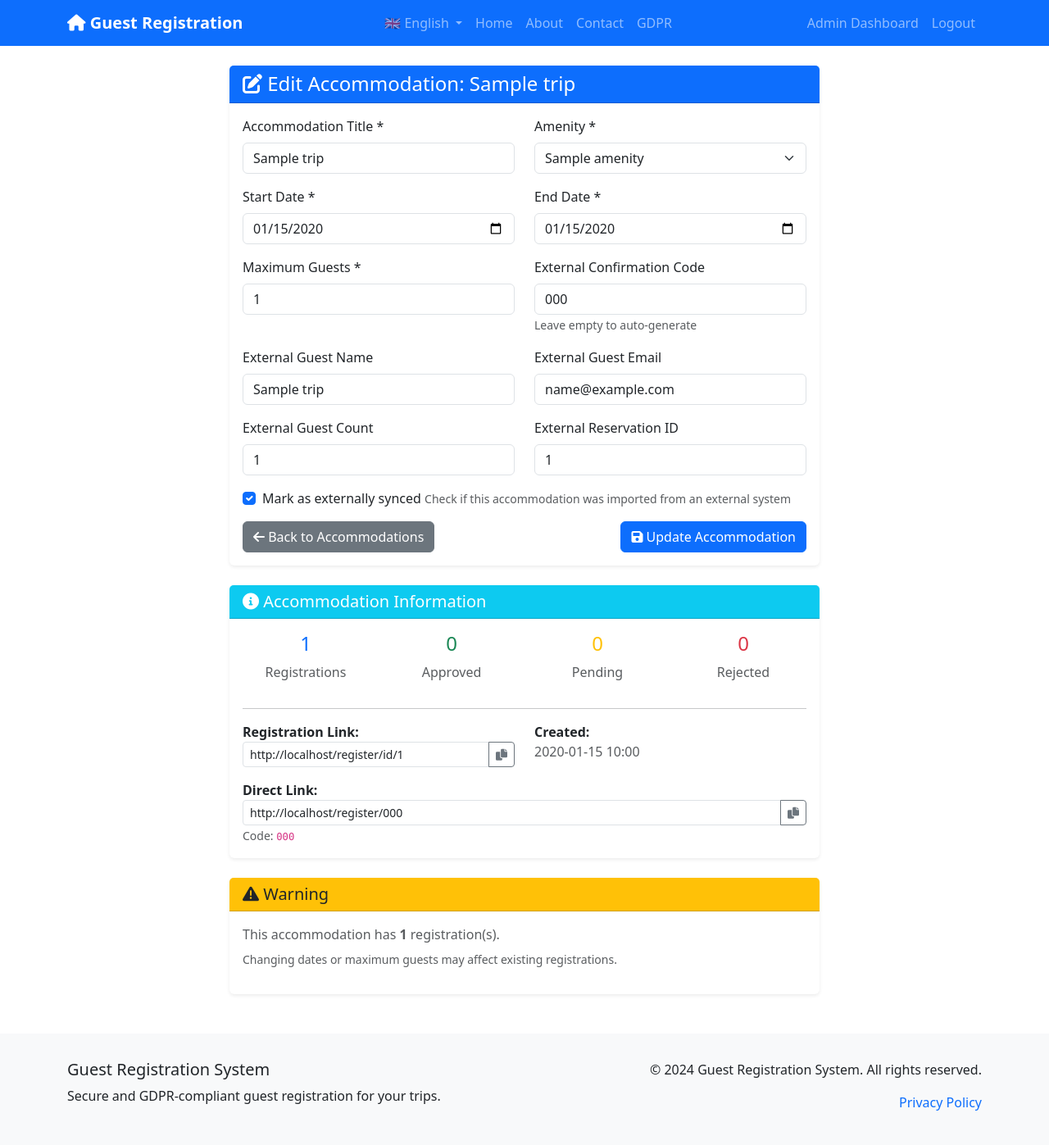
After one commit to 32bit-s-r-o/guest-registration-system, a Flask app: page /admin/trips/1/edit in a window 1280 px wide. The commit adds this page. Shown: the whole page at 82% size. Run offline with Flask 3, Linux system fonts and the light colour scheme; a user stored in the database is signed in; tables that the repository leaves empty hold one stand-in row (values such as "Sample post").

Commit message:
Add edit_trip template for accommodation management
- Introduced a new template `edit_trip.html` for editing accommodation details, enhancing the admin interface.
- The template includes a form for updating accommodation attributes such as title, amenity, dates, and guest information.
- Added JavaScript functionality to manage date inputs and clipboard copying for registration links.
- Updated `trips.html` to implement a delete functionality for accommodations with CSRF protection.

```diff
--- /dev/null
+++ b/templates/admin/edit_trip.html
@@ -0,0 +1,239 @@
+{% extends "base.html" %}
+
+{% block title %}{{ _('Edit Accommodation') }} - {{ trip.title }}{% endblock %}
+
+{% block content %}
+<div class="container mt-4">
+    <div class="row justify-content-center">
+        <div class="col-md-8">
+            <div class="card border-0 shadow-sm">
+                <div class="card-header bg-primary text-white">
+                    <h4 class="mb-0"><i class="fas fa-edit"></i> {{ _('Edit Accommodation') }}: {{ trip.title }}</h4>
+                </div>
+                <div class="card-body">
+                    <form method="POST">
+                        <div class="row">
+                            <div class="col-md-6 mb-3">
+                                <label for="title" class="form-label">{{ _('Accommodation Title') }} *</label>
+                                <input type="text" class="form-control" id="title" name="title" value="{{ trip.title }}"
+                                    required>
+                            </div>
+                            <div class="col-md-6 mb-3">
+                                <label for="amenity_id" class="form-label">{{ _('Amenity') }} *</label>
+                                <select class="form-select" id="amenity_id" name="amenity_id" required>
+                                    <option value="">{{ _('Select Amenity') }}</option>
+                                    {% for amenity in amenities %}
+                                    <option value="{{ amenity.id }}" {% if amenity.id==trip.amenity_id %}selected{%
+                                        endif %}>
+                                        {{ amenity.name }}
+                                    </option>
+                                    {% endfor %}
+                                </select>
+                            </div>
+                        </div>
+
+                        <div class="row">
+                            <div class="col-md-6 mb-3">
+                                <label for="start_date" class="form-label">{{ _('Start Date') }} *</label>
+                                <input type="date" class="form-control" id="start_date" name="start_date"
+                                    value="{{ trip.start_date.strftime('%Y-%m-%d') }}" required>
+                            </div>
+                            <div class="col-md-6 mb-3">
+                                <label for="end_date" class="form-label">{{ _('End Date') }} *</label>
+                                <input type="date" class="form-control" id="end_date" name="end_date"
+                                    value="{{ trip.end_date.strftime('%Y-%m-%d') }}" required>
+                            </div>
+                        </div>
+
+                        <div class="row">
+                            <div class="col-md-6 mb-3">
+                                <label for="max_guests" class="form-label">{{ _('Maximum Guests') }} *</label>
+                                <input type="number" class="form-control" id="max_guests" name="max_guests" min="1"
+                                    value="{{ trip.max_guests }}" required>
+                            </div>
+                            <div class="col-md-6 mb-3">
+                                <label for="external_confirm_code" class="form-label">{{ _('External Confirmation Code')
+                                    }}</label>
+                                <input type="text" class="form-control" id="external_confirm_code"
+                                    name="external_confirm_code" value="{{ trip.external_confirm_code or '' }}"
+                                    placeholder="{{ _('Optional - for direct registration links') }}">
+                                <small class="form-text text-muted">{{ _('Leave empty to auto-generate') }}</small>
+                            </div>
+                        </div>
+
+                        <div class="row">
+                            <div class="col-md-6 mb-3">
+                                <label for="external_guest_name" class="form-label">{{ _('External Guest Name')
+                                    }}</label>
+                                <input type="text" class="form-control" id="external_guest_name"
+                                    name="external_guest_name" value="{{ trip.external_guest_name or '' }}"
+                                    placeholder="{{ _('Optional - for external bookings') }}">
+                            </div>
+                            <div class="col-md-6 mb-3">
+                                <label for="external_guest_email" class="form-label">{{ _('External Guest Email')
+                                    }}</label>
+                                <input type="email" class="form-control" id="external_guest_email"
+                                    name="external_guest_email" value="{{ trip.external_guest_email or '' }}"
+                                    placeholder="{{ _('Optional - for external bookings') }}">
+                            </div>
+                        </div>
+
+                        <div class="row">
+                            <div class="col-md-6 mb-3">
+                                <label for="external_guest_count" class="form-label">{{ _('External Guest Count')
+                                    }}</label>
+                                <input type="number" class="form-control" id="external_guest_count"
+                                    name="external_guest_count" min="1" value="{{ trip.external_guest_count or '' }}"
+                                    placeholder="{{ _('Optional - for external bookings') }}">
+                            </div>
+                            <div class="col-md-6 mb-3">
+                                <label for="external_reservation_id" class="form-label">{{ _('External Reservation ID')
+                                    }}</label>
+                                <input type="text" class="form-control" id="external_reservation_id"
+                                    name="external_reservation_id" value="{{ trip.external_reservation_id or '' }}"
+                                    placeholder="{{ _('Optional - for external bookings') }}">
+                            </div>
+                        </div>
+
+                        <div class="form-check mb-3">
+                            <input class="form-check-input" type="checkbox" id="is_externally_synced"
+                                name="is_externally_synced" {% if trip.is_externally_synced %}checked{% endif %}>
+                            <label class="form-check-label" for="is_externally_synced">
+                                {{ _('Mark as externally synced') }}
+                            </label>
+                            <small class="form-text text-muted">{{ _('Check if this accommodation was imported from an
+                                external system') }}</small>
+                        </div>
+
+                        <div class="d-flex justify-content-between">
+                            <a href="{{ url_for('admin_trips') }}" class="btn btn-secondary">
+                                <i class="fas fa-arrow-left"></i> {{ _('Back to Accommodations') }}
+                            </a>
+                            <button type="submit" class="btn btn-primary">
+                                <i class="fas fa-save"></i> {{ _('Update Accommodation') }}
+                            </button>
+                        </div>
+                    </form>
+                </div>
+            </div>
+
+            <!-- Trip Information Card -->
+            <div class="card border-0 shadow-sm mt-4">
+                <div class="card-header bg-info text-white">
+                    <h5 class="mb-0"><i class="fas fa-info-circle"></i> {{ _('Accommodation Information') }}</h5>
+                </div>
+                <div class="card-body">
+                    <div class="row text-center">
+                        <div class="col-md-3">
+                            <h4 class="text-primary">{{ trip.registrations|length }}</h4>
+                            <p class="text-muted">{{ _('Registrations') }}</p>
+                        </div>
+                        <div class="col-md-3">
+                            <h4 class="text-success">{{ trip.registrations|selectattr('status', 'equalto',
+                                'approved')|list|length }}</h4>
+                            <p class="text-muted">{{ _('Approved') }}</p>
+                        </div>
+                        <div class="col-md-3">
+                            <h4 class="text-warning">{{ trip.registrations|selectattr('status', 'equalto',
+                                'pending')|list|length }}</h4>
+                            <p class="text-muted">{{ _('Pending') }}</p>
+                        </div>
+                        <div class="col-md-3">
+                            <h4 class="text-danger">{{ trip.registrations|selectattr('status', 'equalto',
+                                'rejected')|list|length }}</h4>
+                            <p class="text-muted">{{ _('Rejected') }}</p>
+                        </div>
+                    </div>
+
+                    <hr>
+
+                    <div class="row">
+                        <div class="col-md-6">
+                            <strong>{{ _('Registration Link') }}:</strong><br>
+                            <div class="input-group">
+                                <input type="text" class="form-control form-control-sm"
+                                    value="{{ url_for('register', trip_id=trip.id, _external=True) }}" readonly>
+                                <button class="btn btn-outline-secondary btn-sm" type="button"
+                                    onclick="copyToClipboard(this)">
+                                    <i class="fas fa-copy"></i>
+                                </button>
+                            </div>
+                        </div>
+                        <div class="col-md-6">
+                            <strong>{{ _('Created') }}:</strong><br>
+                            <span class="text-muted">{{ trip.created_at.strftime('%Y-%m-%d %H:%M') }}</span>
+                        </div>
+                    </div>
+
+                    {% if trip.external_confirm_code %}
+                    <div class="mt-3">
+                        <strong>{{ _('Direct Link') }}:</strong><br>
+                        <div class="input-group">
+                            <input type="text" class="form-control form-control-sm"
+                                value="{{ url_for('register_by_code', confirm_code=trip.external_confirm_code, _external=True) }}"
+                                readonly>
+                            <button class="btn btn-outline-secondary btn-sm" type="button"
+                                onclick="copyToClipboard(this)">
+                                <i class="fas fa-copy"></i>
+                            </button>
+                        </div>
+                        <small class="text-muted">{{ _('Code') }}: <code>{{ trip.external_confirm_code }}</code></small>
+                    </div>
+                    {% endif %}
+                </div>
+            </div>
+
+            {% if trip.registrations %}
+            <div class="card border-0 shadow-sm mt-4">
+                <div class="card-header bg-warning text-dark">
+                    <h5 class="mb-0"><i class="fas fa-exclamation-triangle"></i> {{ _('Warning') }}</h5>
+                </div>
+                <div class="card-body">
+                    <p class="text-muted mb-2">{{ _('This accommodation has') }} <strong>{{ trip.registrations|length
+                            }}</strong> {{ _('registration(s).') }}</p>
+                    <p class="text-muted small">{{ _('Changing dates or maximum guests may affect existing
+                        registrations.') }}</p>
+                </div>
+            </div>
+            {% endif %}
+        </div>
+    </div>
+</div>
+
+<script>
+    document.addEventListener('DOMContentLoaded', function () {
+        // Set minimum end date to start date
+        const startDateInput = document.getElementById('start_date');
+        const endDateInput = document.getElementById('end_date');
+
+        startDateInput.addEventListener('change', function () {
+            endDateInput.min = this.value;
+            if (endDateInput.value && endDateInput.value < this.value) {
+                endDateInput.value = this.value;
+            }
+        });
+
+        // Set today as minimum start date
+        const today = new Date().toISOString().split('T')[0];
+        startDateInput.min = today;
+    });
+
+    function copyToClipboard(button) {
+        const input = button.parentElement.querySelector('input');
+        input.select();
+        document.execCommand('copy');
+
+        // Show feedback
+        const originalText = button.innerHTML;
+        button.innerHTML = '<i class="fas fa-check"></i>';
+        button.classList.remove('btn-outline-secondary');
+        button.classList.add('btn-success');
+
+        setTimeout(() => {
+            button.innerHTML = originalText;
+            button.classList.remove('btn-success');
+            button.classList.add('btn-outline-secondary');
+        }, 1000);
+    }
+</script>
+{% endblock %}
```
Also changed, not shown: templates/admin/trips.html (+17 -2 lines).
